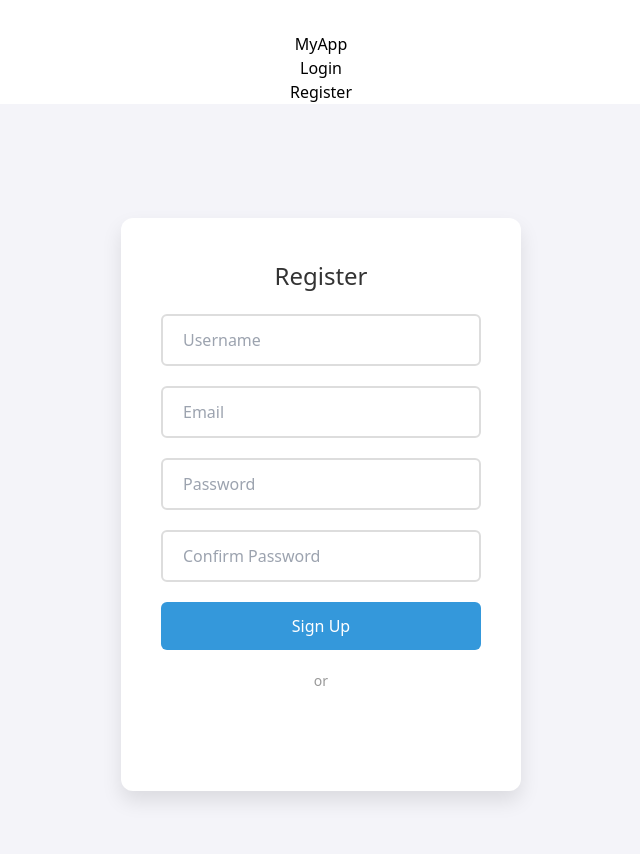
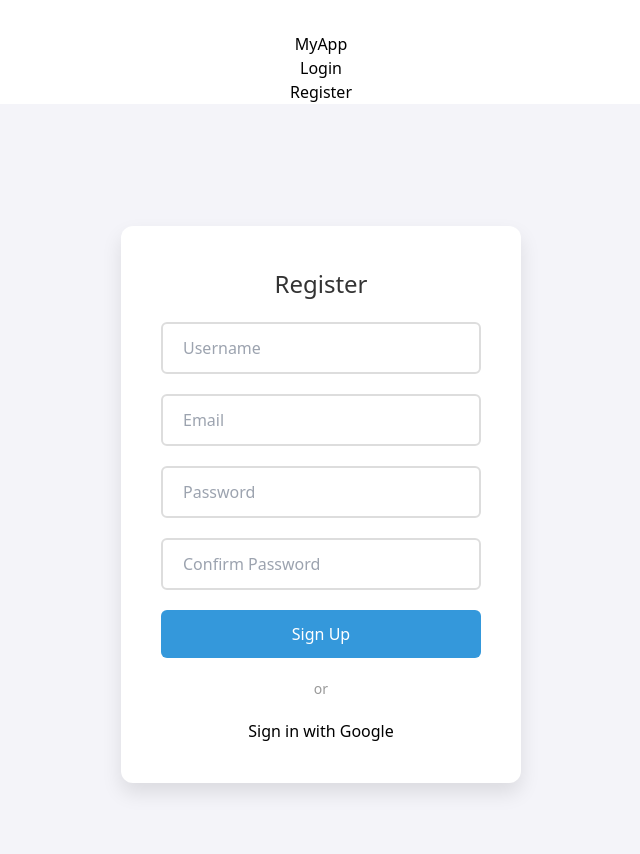
Before and after one commit to Kiragu-Maina/datingapp, a React (Vite) app: page /register in a window 1280 px wide. Shown: the top 854 px of the page, without its empty margins (319-959 px from the left). Built offline with nearby package versions, Linux system fonts and the light colour scheme.

Commit message:
let's try this out

```diff
--- a/src/authentication/Register.jsx
+++ b/src/authentication/Register.jsx
@@ -1,6 +1,6 @@
 import { useState } from 'react';
 import './Register.css'; // External CSS file for styling
-import { GoogleLogin } from '@react-oauth/google';
+import { useGoogleLogin } from '@react-oauth/google';
 
 const Register = () => {
   const [formData, setFormData] = useState({
@@ -24,16 +24,19 @@ const Register = () => {
     console.log('Form Submitted', formData);
   };
 
-  const handleGoogleSignIn = async (credentialResponse) => {
+  const handleGoogleSignIn = useGoogleLogin({
+    onSuccess: async (codeResponse) => {
       setIsLoading(true);
       try {
-      const id_token = credentialResponse.credential;
+        const authCode = codeResponse.code; // Use the authorization code
+        console.log('Authorization code:', authCode);
+
         const response = await fetch('https://dating-app-kiragu-maina9939-0skprw3t.leapcell.dev/apis/dj-rest-auth/google/', {
           method: 'POST',
           headers: {
             'Content-Type': 'application/json',
           },
-        body: JSON.stringify({ access_token: id_token }),
+          body: JSON.stringify({ code: authCode }), // Send the auth code to the backend
         });
 
         if (!response.ok) {
@@ -49,7 +52,12 @@ const Register = () => {
       } finally {
         setIsLoading(false);
       }
-  };
+    },
+    onError: () => {
+      console.log('Login Failed');
+    },
+    flow: 'auth-code', // Switch to Authorization Code Flow
+  });
 
   return (
     <div className="register-container">
@@ -104,14 +112,9 @@ const Register = () => {
 
         <div className="separator">or</div>
 
-        <GoogleLogin
-          onSuccess={handleGoogleSignIn}
-          onError={() => {
-            console.log('Login Failed');
-          }}
-          logo_alignment="left" // Add other props as needed
-          type="standard" // Choose 'standard' or 'icon'
-        />
+        <button type="button" onClick={() => handleGoogleSignIn()} className="google-login-btn">
+          Sign in with Google
+        </button>
       </form>
 
       {isLoading && (
```
Lines whose indentation alone changed are shown as unchanged.
